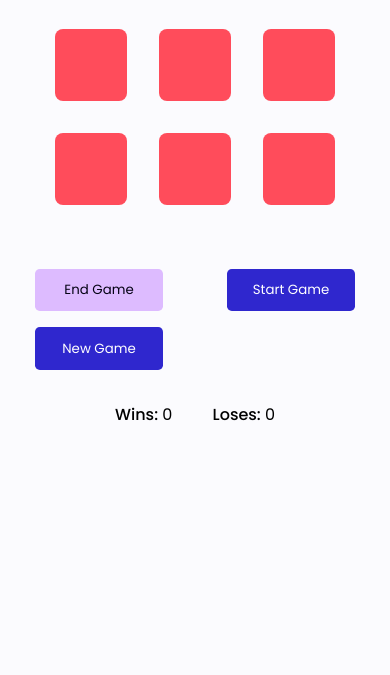
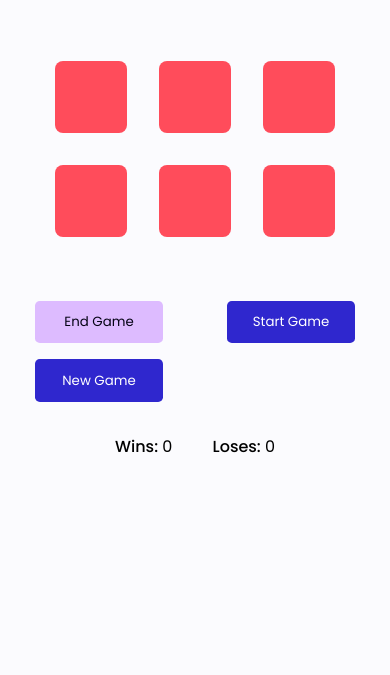
Before and after one commit to SMXKY/color-guessing-game, a plain HTML site: page index.html in a window 390 px wide. Shown: the part 169-844 px from the top of the page. Drawn offline with Linux system fonts and the light colour scheme.

Commit message:
responsive changes

```diff
--- a/styles/index.css
+++ b/styles/index.css
@@ -31,9 +31,9 @@ body {
   flex-direction: column;
 }
 
-@media (max-width: 400px) {
+@media (max-width: 700px) {
   body {
-    margin-top: 2rem;
+    margin-top: 4em;
     align-items: center;
   }
 }
```
